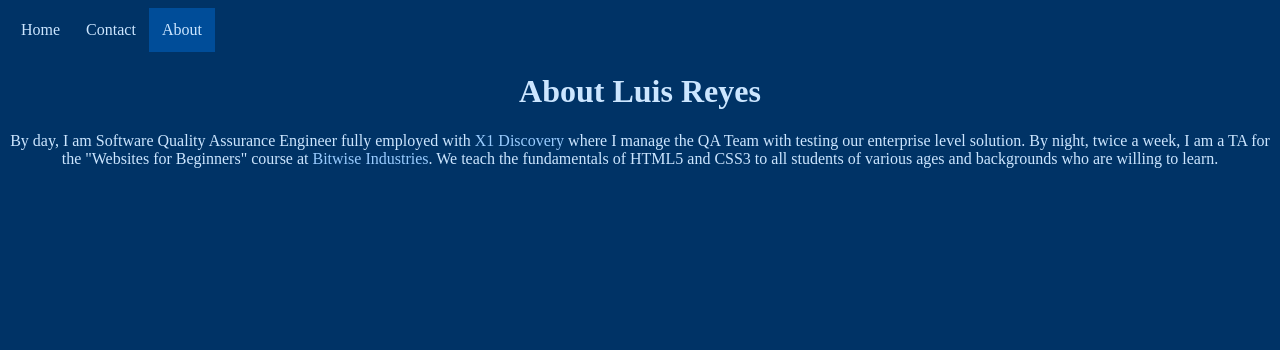
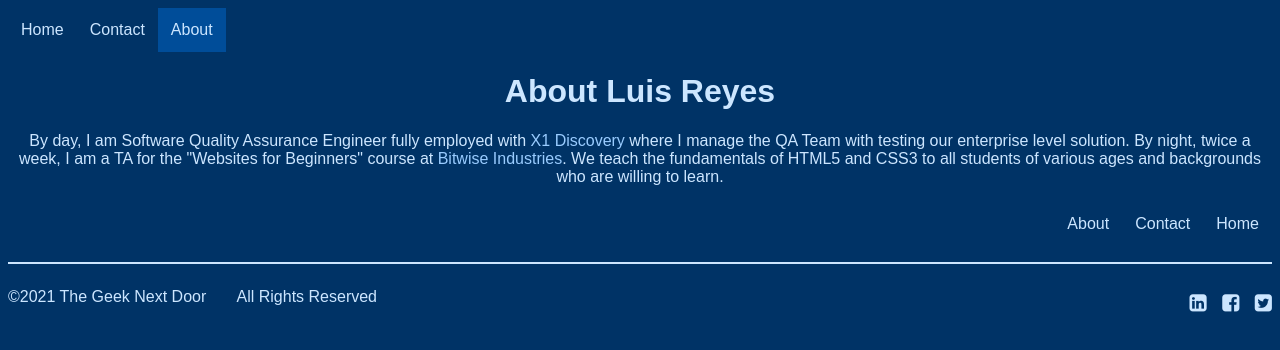
Before and after one commit to djlarj/final-project, a plain HTML site: page about.html in a window 1280 px wide. Drawn offline with Linux system fonts and the light colour scheme; a web font is replaced by a local one.

Commit message:
Day 2 coding

```diff
--- a/about.html
+++ b/about.html
@@ -2,12 +2,17 @@
 <html lang="en">
 <head>
     <link rel="stylesheet" href="css/style.css">
+    <link rel="preconnect" href="https://fonts.gstatic.com">
+    <link href="https://fonts.googleapis.com/css2?family=Asul&display=swap" rel="stylesheet">
+    <link rel="preconnect" href="https://fonts.gstatic.com">
+    <link href="https://fonts.googleapis.com/css2?family=K2D&display=swap" rel="stylesheet">
+    <link rel="stylesheet" href="https://cdnjs.cloudflare.com/ajax/libs/font-awesome/4.7.0/css/font-awesome.min.css">
     <meta charset="UTF-8">
     <meta http-equiv="X-UA-Compatible" content="IE=edge">
     <meta name="viewport" content="width=device-width, initial-scale=1.0">
     <title>About Luis Reyes</title>
 </head>
-<body>
+<body class="indexabout">
     <header>
         <nav>
             <ul>
@@ -24,7 +29,27 @@
         </div>
     </main>
     <footer>
-
+        <div class="navlinks">
+            <p>
+                <a class="active" href="index.html">Home</a> &nbsp; &nbsp; &nbsp;
+                <a href="contact.html">Contact</a> &nbsp; &nbsp; &nbsp;
+                <a href="about.html">About</a> &nbsp; &nbsp; &nbsp;
+            </p>
+        </div>
+        <br>
+        <hr>
+        <div class="bottomfooter">
+        <div class="copyright">
+            <p>©2021 The Geek Next Door &nbsp; &nbsp; &nbsp; All Rights Reserved</p>
+        </div>
+        <div class="socialmedialinks">
+                <p>
+                    <a href="https://www.linkedin.com/in/luis-reyes-8b5322a3" target="_blank"><i class="fa fa-linkedin-square" aria-hidden="true"></i></a>
+                    <a href="https://www.facebook.com" target="_blank"><i class="fa fa-facebook-square" aria-hidden="true"></i></a>
+                    <a href="https://www.twitter.com" target="_blank"><i class="fa fa-twitter-square" aria-hidden="true"></i></a>
+                </p>
+        </div>
+        </div>
     </footer>
 </body>
 </html>
--- a/css/style.css
+++ b/css/style.css
@@ -1,5 +1,11 @@
 body {
     background-color: #003366;
+}
+.indexabout {
+    font-family: 'Asul', sans-serif;
+}
+.contact {
+    font-family: 'K2D', sans-serif;
 }
 header {
     margin-left: auto;
@@ -46,3 +52,38 @@ li a:hover:not(.active) {
     text-align: center;
     color: #CCE6FF
 }
+.navlinks a {
+    color: #CCE6FF;
+    background-color: transparent;
+    text-decoration: none;
+    padding: 13px;
+    float: right;
+}
+hr {
+    border: 1px solid #CCE6FF;
+}
+footer {
+
+}
+.bottomfooter {
+}
+.copyright, .socialmedialinks {
+    float: left;
+    width: 50%;
+    vertical-align: middle;
+}
+.copyright {
+    color: #CCE6FF;
+    height: 64px;
+}
+.socialmedialinks {
+    font-size: 20px;
+    text-align: right;
+}
+.socialmedialinks a {
+    color: #CCE6FF;
+    padding-left: 10px;
+}
+/* .clearfloat { */
+    clear: both;
+}
```
Also changed, not shown: contact.html (+27 -2 lines), index.html (+27 -2 lines).
